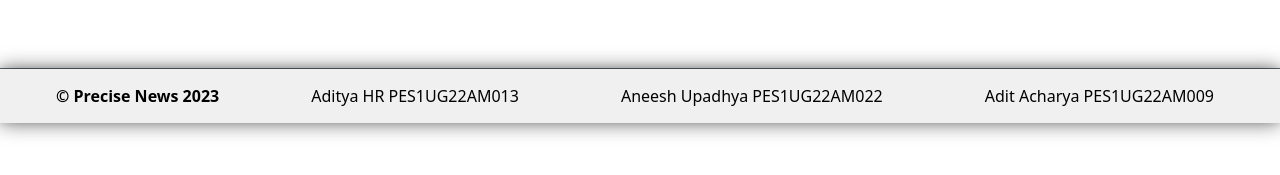
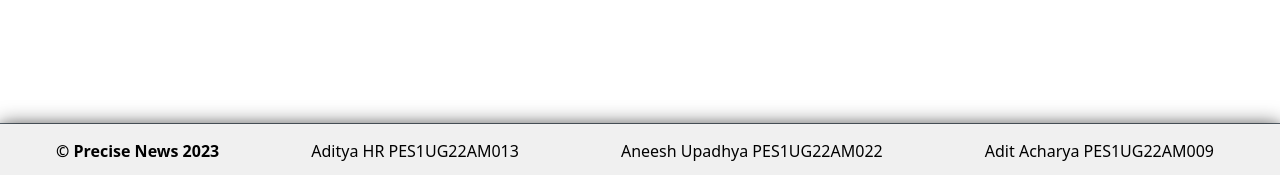
Before and after one commit to paradox-blaze/Precise-News, a React (Vite) app: page /wordle in a window 1280 px wide. Shown: the part 677-852 px from the top of the page. Built offline with nearby package versions, Linux system fonts and the light colour scheme; no server answers.

Commit message:
commented position

```diff
--- a/src/components/Footer.css
+++ b/src/components/Footer.css
@@ -5,10 +5,10 @@
   align-items: center;
   background-color: #f0f0f0;
   padding: 15px;
-    position: fixed;
+  /* position: fixed; */
   bottom: 0;
   width: 100%;
-    position: sticky;
+  /* position: sticky; */
   bottom: 0;
   border-top: 1px solid #606c76;
   box-shadow: 0 -1px 8px 0 rgba(0, 0, 0, 0.1);
```
Lines whose indentation alone changed are shown as unchanged.
